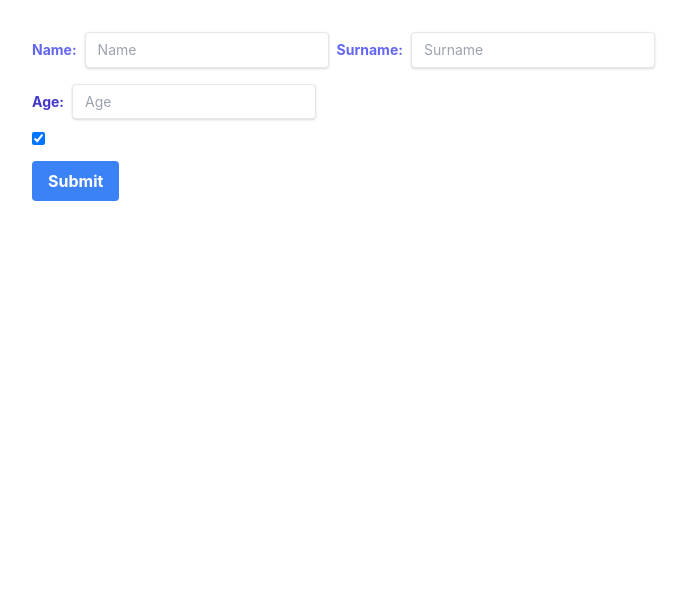
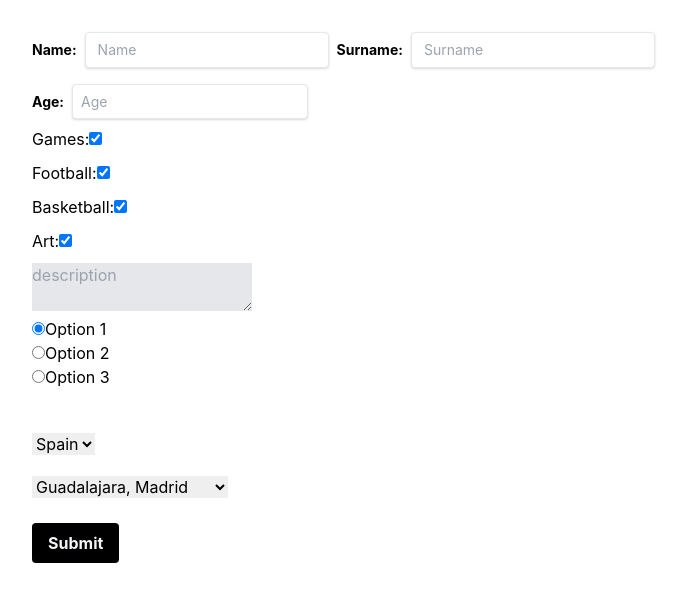
Before and after one commit to AlenaNik/Fictizia, a React (Create React App) app: page / in a window 1280 px wide. Shown: the top 602 px of the page, without its empty margins (0-686 px from the left). Built offline with nearby package versions, Linux system fonts and the light colour scheme.

Commit message:
structure for the form, not working! tomorrow: separate components + logic

```diff
--- a/src/App.js
+++ b/src/App.js
@@ -1,27 +1,26 @@
 import React, {Component} from 'react'
 import './App.css'
-// import Select from './Select.component'
-//
-//
-// const fruits = [ {
-//     id: 1,
-//     text: 'Grapes'
-// },
-// {
-//     id: 2,
-//     text: 'Apples'
-// },
-// ]
-//
-// const veggies = [ {
-//     id: 1,
-//     text: 'Carrot'
-// },
-// {
-//     id: 2,
-//     text: 'Potato'
-// },
-// ]
+import Select from './Select.component'
+
+const countries = [ {
+    id: 1,
+    text: 'Spain'
+},
+{
+    id: 2,
+    text: 'USA'
+},
+]
+
+const province = [ {
+    id: 1,
+    text: 'Guadalajara, Madrid'
+},
+    {
+        id: 2,
+        text: 'Boston, Massachusetts'
+    },
+]
 
 class App extends Component {
 state = {
@@ -30,6 +29,7 @@ state = {
     surname: '',
     value: '',
     isGoing: true,
+    isChecked: true
 }
 
 handleChange = (e) => {
@@ -48,7 +48,7 @@ handleSubmit = (e) => {
         return (
             <>
                 <form onSubmit={this.handleSubmit} className="px-8 pt-6 pb-8 mb-4">
-                    <label className="text-indigo-500 text-sm font-bold mb-4">
+                    <label className="text-black text-sm font-bold mb-4">
                         Name:
                     <input
                     className="shadow appearance-none border rounded py-2 px-3 m-2 text-gray-700 leading-tight focus:outline-none focus:shadow-outline"
@@ -59,7 +59,7 @@ handleSubmit = (e) => {
                     placeholder="Name"
                     />
                     </label>
-                    <label className="text-indigo-500 text-sm font-bold mb-4">
+                    <label className="text-black text-sm font-bold mb-4">
                         Surname:
                         <input
                             className="shadow appearance-none border rounded py-2 px-3 m-2 text-gray-700 leading-tight focus:outline-none focus:shadow-outline"
@@ -71,10 +71,10 @@ handleSubmit = (e) => {
                         />
                     </label>
                     <br />
-                    <label className="text-indigo-700 text-sm font-bold mb-4">
+                    <label className="text-black text-sm font-bold mb-4">
                         Age:
-                    <input className="shadow appearance-none border rounded py-2 px-3 m-2 text-gray-700 leading-tight focus:outline-none focus:shadow-outline"
-                        type="text"
+                    <input className="shadow appearance-none border rounded py-2 px-2 m-2 text-gray-700 leading-tight focus:outline-none focus:shadow-outline"
+                        type="number"
                         name="age"
                         value={this.state.age}
                         onChange={this.handleChange}
@@ -82,28 +82,95 @@ handleSubmit = (e) => {
                     />
                     </label>
                     <br />
-
+                    Games:
                     <input
                         className="mb-4"
-                        name="isGoing"
+                        name="Games"
+                        type="checkbox"
+                        checked={this.state.isGoing}
+                        onChange={this.handleChange}
+                    />
+                    <br />
+                    Football:
+                    <input
+                        className="mb-4"
+                        name="Football"
+                        type="checkbox"
+                        checked={this.state.isGoing}
+                        onChange={this.handleChange}
+                    />
+                    <br />
+                    Basketball:
+                    <input
+                        className="mb-4"
+                        name="Basketball"
+                        type="checkbox"
+                        checked={this.state.isGoing}
+                        onChange={this.handleChange}
+                    />
+                    <br />
+                    Art:
+                    <input
+                        className="mb-4"
+                        name="Art"
                         type="checkbox"
                         checked={this.state.isGoing}
                         onChange={this.handleChange}
                     />
                     <br />
 
+                    <textarea
+                        className="bg-gray-200"
+                        placeholder="description"
+                        value={this.state.value} onChange={this.handleChange} />
+                    <br />
+
+
+                   <div className="radio">
+                    <label>
+                        <input type="radio" value="option1"
+                               checked={this.state.isChecked}
+                               onChange={this.handleChange}
+                        />
+                        Option 1
+                    </label>
+                </div>
+                <div className="radio">
+                    <label>
+                        <input type="radio" value="option2"
+                               checked={!this.state.isChecked}
+                               onChange={this.handleChange}
+                        />
+                        Option 2
+                    </label>
+                </div>
+                <div className="radio">
+                    <label>
+                        <input type="radio" value="option3"
+                               checked={!this.state.isChecked}
+                               onChange={this.handleChange}
+                        />
+                        Option 3
+                    </label>
+                </div>
+                <br/>
+
+                    <Select
+                        items={countries}
+                        onChange={(e) => console.log(e.target.value)}
+                    />
+                    <Select
+                        items={province}
+                        onChange={(e) => console.log(e.target.value)}
+                    />
+                    <br />
                     <input
-                        className="bg-blue-500 hover:bg-blue-700 text-grey-700 font-bold py-2 px-4 rounded focus:outline-none focus:shadow-outline"
+                        className="bg-black hover:bg-gray-700 text-gray-100 font-bold py-2 px-4 rounded focus:outline-none focus:shadow-outline"
                         type="submit"
                         value="Submit"/>
+
                 </form>
 
-
-
-               {/*<Select */}
-               {/*items={fruits}*/}
-               {/*onChange={(e) => console.log(e.target.value)}*/}
-               {/*/>*/}
                {/*  <Select */}
                {/*items={veggies}*/}
                {/*onChange={(e) => console.log(e.target.value)}*/}
--- a/src/Select.component.js
+++ b/src/Select.component.js
@@ -6,6 +6,7 @@ const Select = (props) => {
     return (
         <div>
                 <select
+                className="text-black mt-5"
                 onChange={props.onChange}
                 >
                     {props.items.map((item, key) => (
--- a/src/index.css
+++ b/src/index.css
@@ -6,7 +6,7 @@ body {
   -webkit-font-smoothing: antialiased;
   -moz-osx-font-smoothing: grayscale;
   background-color: white;
-  color: white;
+  color: black;
 }
 
 code {
```
